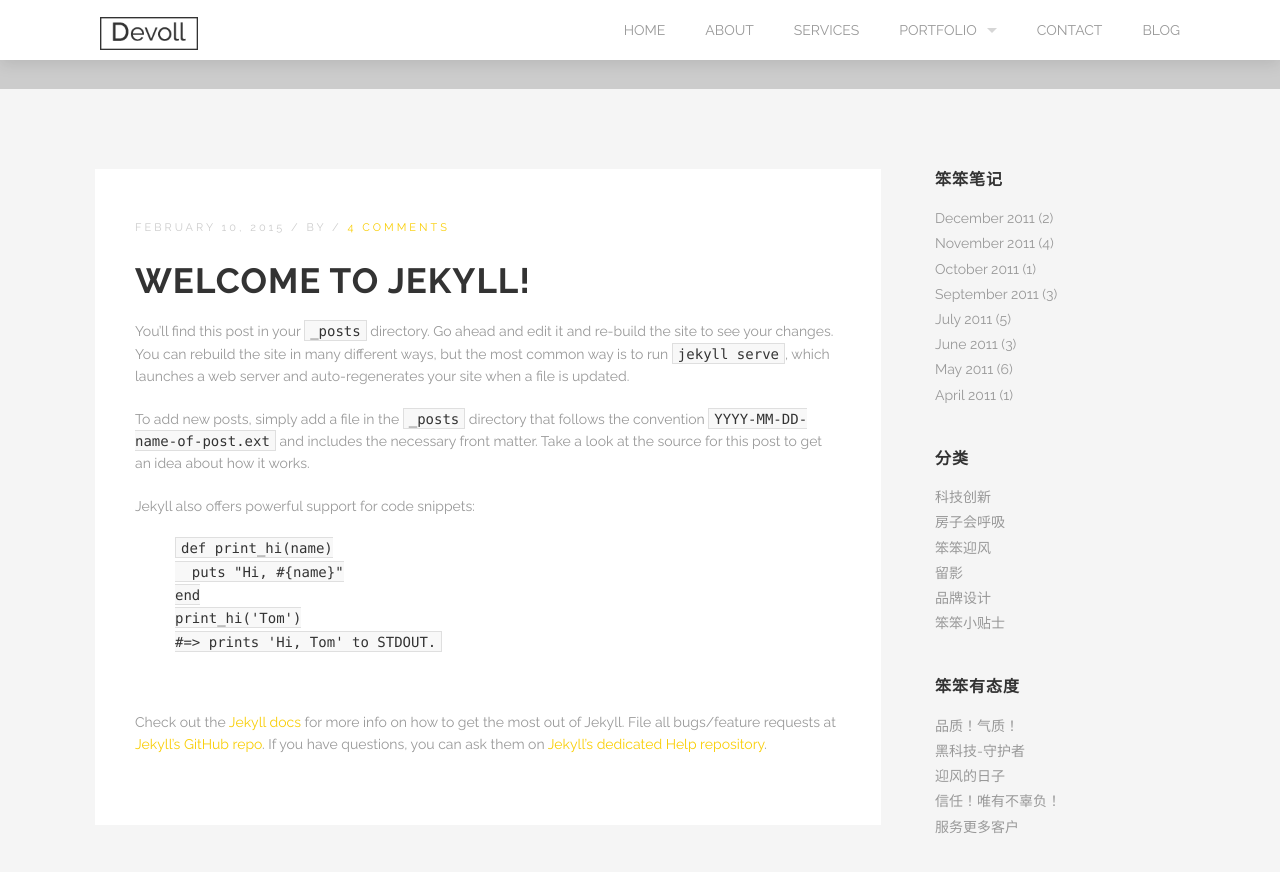
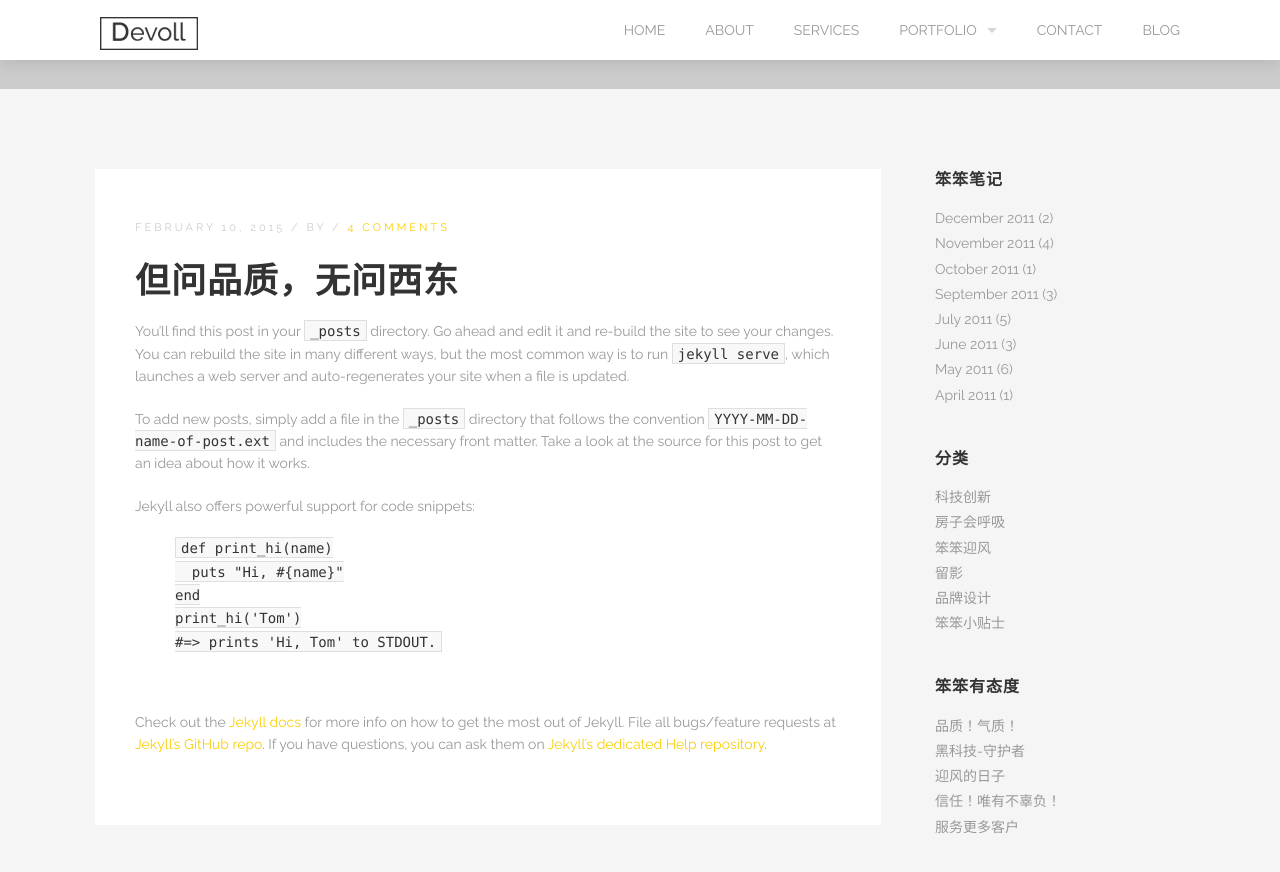
Before and after one commit to braveheart007/braveheart007.github.io, a Jekyll site: the page built from _posts/2015-02-10-welcome-to-jekyll.markdown, in a window 1280 px wide and 900 px high, scrolled down 304 px. Shown: the top 872 px of the window. Built offline with Jekyll 4.4.1, drawn with Linux system fonts in a browser that asks for light colours; some of the changed text lies outside the part shown.

Commit message:
Update 2015-02-10-welcome-to-jekyll.markdown

```diff
--- a/_posts/2015-02-10-welcome-to-jekyll.markdown
+++ b/_posts/2015-02-10-welcome-to-jekyll.markdown
@@ -1,7 +1,7 @@
 ---
 layout: post
-title:  "Welcome to Jekyll!"
-date:   2015-02-10 08:19:12
+title:  但问品质，无问西东
+date:   2015-02-10 08:19:12
 categories: jekyll update
 ---
 You’ll find this post in your `_posts` directory. Go ahead and edit it and re-build the site to see your changes. You can rebuild the site in many different ways, but the most common way is to run `jekyll serve`, which launches a web server and auto-regenerates your site when a file is updated.
```
